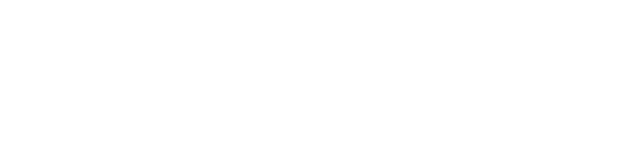
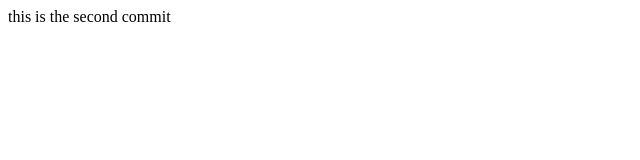
Before and after one commit to Hamksid/revison, a plain HTML site: page index.html in a window 1280 px wide. Shown: the whole page, without its empty margins (0-640 px from the left). Drawn offline with Linux system fonts and the light colour scheme.

Commit message:
add navbar

```diff
--- a/index.html
+++ b/index.html
@@ -7,5 +7,6 @@
 </head>
 <body>
 
+    <nav>this is the second commit</nav>
 </body>
 </html>
```
